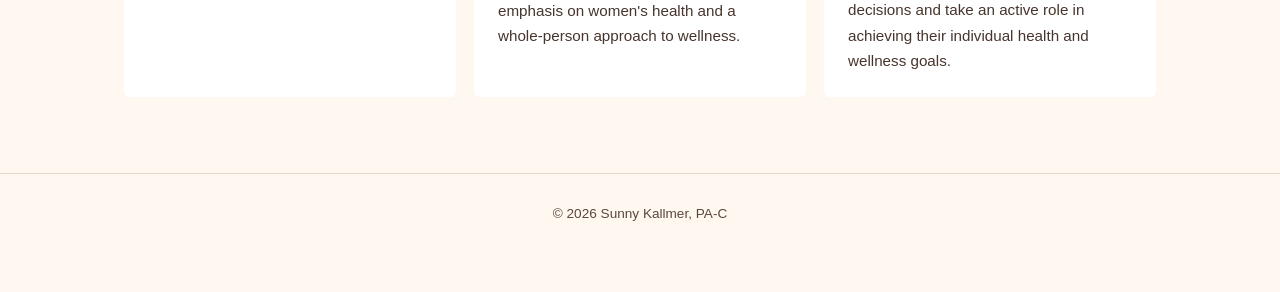
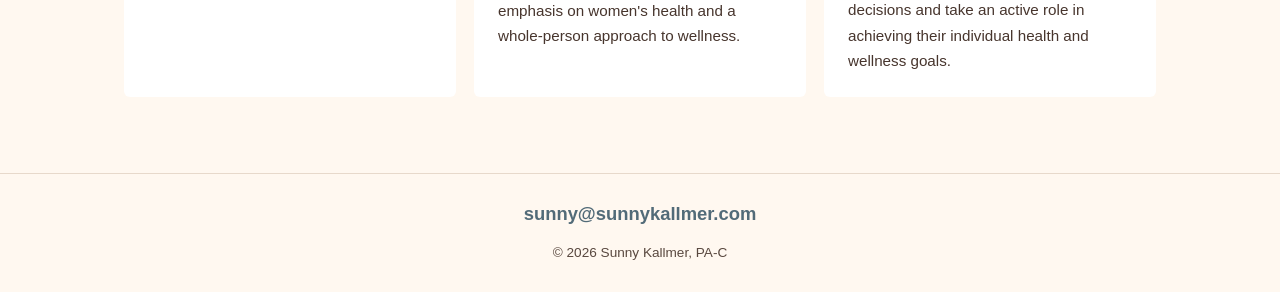
Before and after one commit to ticotexas/sunnykallmer-landing, a plain HTML site: page index.html in a window 1280 px wide. Shown: the part 1804-2096 px from the top of the page. Before the commit the page ends 2057 px from the top, so only its background shows below. Drawn offline with Linux system fonts and the light colour scheme.

Commit message:
Add professional email address to website footer

```diff
--- a/index.html
+++ b/index.html
@@ -382,6 +382,25 @@
             line-height: 1.8;
         }
 
+
+        /* Professional email in footer */
+        .footer-email {
+            margin: 0 0 12px;
+            font-size: 1.15rem;
+            font-weight: bold;
+        }
+
+        .footer-email a {
+            color: #526B78;
+            text-decoration: none;
+            overflow-wrap: anywhere;
+        }
+
+        .footer-email a:hover,
+        .footer-email a:focus-visible {
+            text-decoration: underline;
+        }
+
         footer {
             margin-top: auto;
             padding: 24px;
@@ -592,6 +611,9 @@
     </main>
 
     <footer>
+        <p class="footer-email">
+            <a href="mailto:sunny@sunnykallmer.com">sunny@sunnykallmer.com</a>
+        </p>
         <p>&copy; 2026 Sunny Kallmer, PA-C</p>
     </footer>
 </body>
```
